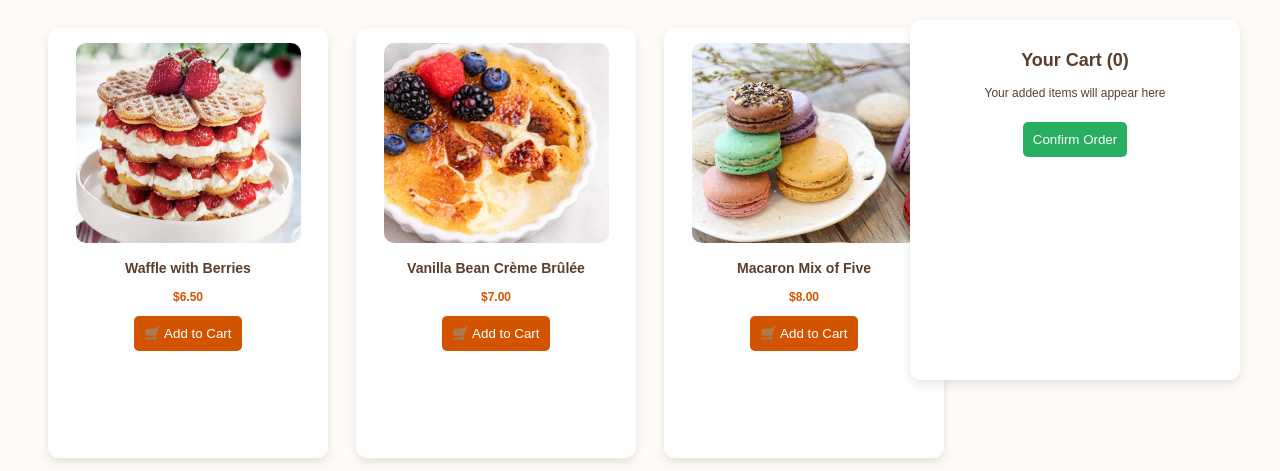
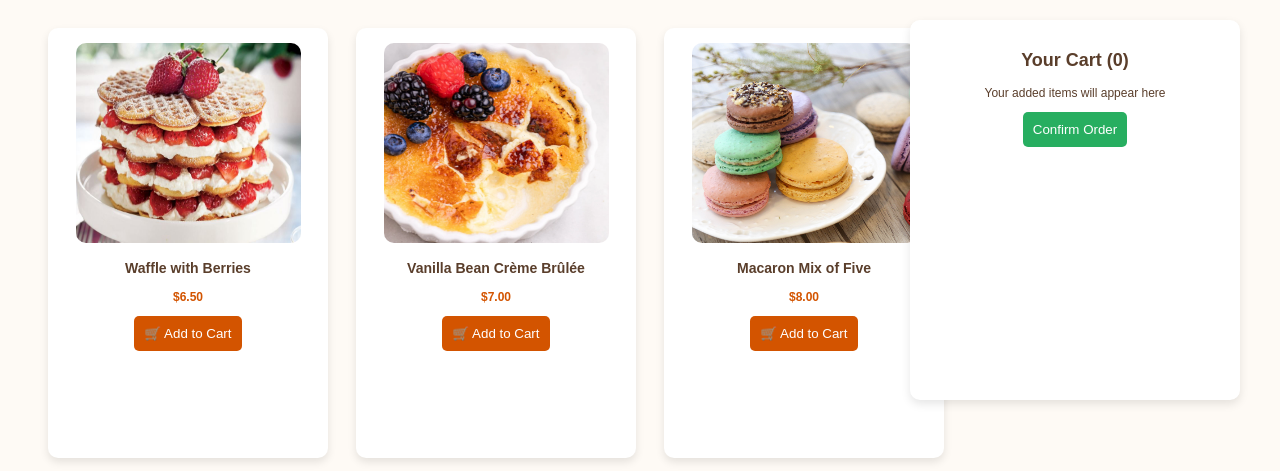
Before and after one commit to BeraUzun/tatli_website, a plain HTML site: page index.html in a window 1280 px wide. Shown: the top 471 px of the page. Drawn offline with Linux system fonts and the light colour scheme.

Commit message:
Update styles.css

```diff
--- a/styles.css
+++ b/styles.css
@@ -60,7 +60,7 @@ body {
     top: 20px;
     right: 40px;
     width: 300px;
-    height: 330px;
+    height: 350px;
     background: #fff;
     padding: 15px;
     border-radius: 10px;
@@ -75,7 +75,7 @@ body {
     color: white;
     border: none;
     padding: 10px;
-    margin-top: 10px;
+    margin-top: auto;
     cursor: pointer;
     border-radius: 5px;
 }
```
